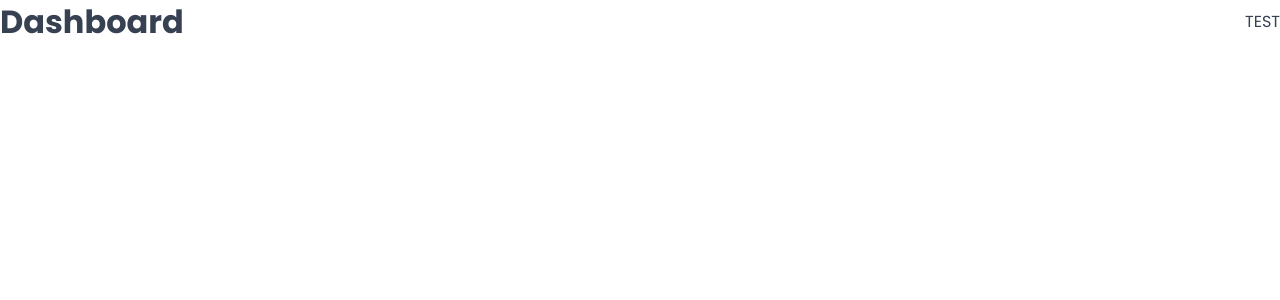
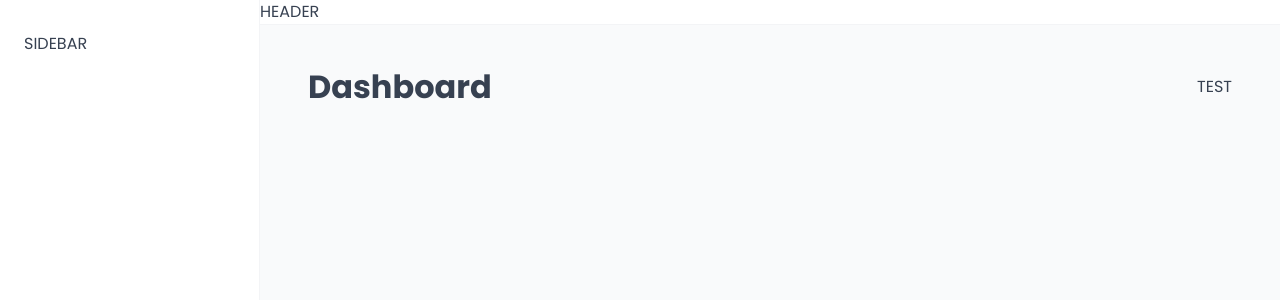
Before and after one commit to Art-Luzrab/WildOasisProject, a React (Vite) app: page /dashboard in a window 1280 px wide. Shown: the top 300 px of the page. Built offline with nearby package versions, Linux system fonts and the light colour scheme; a web font is replaced by a local one.

Commit message:
continuing layout

```diff
--- a/src/App.jsx
+++ b/src/App.jsx
@@ -8,12 +8,14 @@
 import PageNotFound from "./pages/PageNotFound"
 import Settings from "./pages/Settings"
 import Login from "./pages/Login"
+import AppLayout from "./ui/AppLayout"
 function App() {
   return (
     <>
       <GlobalStyles />
       <BrowserRouter>
         <Routes>
+          <Route element={<AppLayout />}>
             <Route index element={<Navigate replace to="dashboard" />} />
             <Route path="dashboard" element={<Dashboard />} />
             <Route path="bookings" element={<Bookings />} />
@@ -21,6 +23,8 @@
             <Route path="users" element={<Users />} />
             <Route path="settings" element={<Settings />} />
             <Route path="account" element={<Account />} />
+          </Route>
+
           <Route path="login" element={<Login />} />
           <Route path="*" element={<PageNotFound />} />
         </Routes>
--- /dev/null
+++ b/src/ui/AppLayout.jsx
@@ -0,0 +1,30 @@
+import { Outlet } from "react-router-dom"
+import Sidebar from "./Sidebar"
+import Header from "./Header"
+import styled from "styled-components"
+
+const StyledAppLayout = styled.div`
+  display: grid;
+  grid-template-columns: 26rem 1fr;
+  grid-template-rows: auto 1fr;
+  height: 100vh;
+`
+
+const Main = styled.main`
+  background-color: var(--color-grey-50);
+  padding: 4rem 4.8rem 6.4rem;
+`
+
+function AppLayout() {
+  return (
+    <StyledAppLayout>
+      <Header />
+      <Sidebar />
+      <Main>
+        <Outlet />
+      </Main>
+    </StyledAppLayout>
+  )
+}
+
+export default AppLayout
--- /dev/null
+++ b/src/ui/Header.jsx
@@ -0,0 +1,14 @@
+import styled from "styled-components"
+
+const StyledHeader = styled.header`
+  background-color: var(--color-grey-0);
+
+  padding: 1.2 rem 4.8rem;
+  border-bottom: 1px solid var(--color-grey-100);
+`
+
+function Header() {
+  return <StyledHeader>HEADER</StyledHeader>
+}
+
+export default Header
--- /dev/null
+++ b/src/ui/Sidebar.jsx
@@ -0,0 +1,15 @@
+import styled from "styled-components"
+
+const StyledSidebar = styled.aside`
+  background-color: var(--color-grey-0);
+  padding: 3.2rem 2.4rem;
+  border-right: 1px solid var(--color-grey-100);
+
+  grid-row: 1 / -1;
+`
+
+function Sidebar() {
+  return <StyledSidebar>SIDEBAR</StyledSidebar>
+}
+
+export default Sidebar
```
Lines whose indentation alone changed are shown as unchanged.
